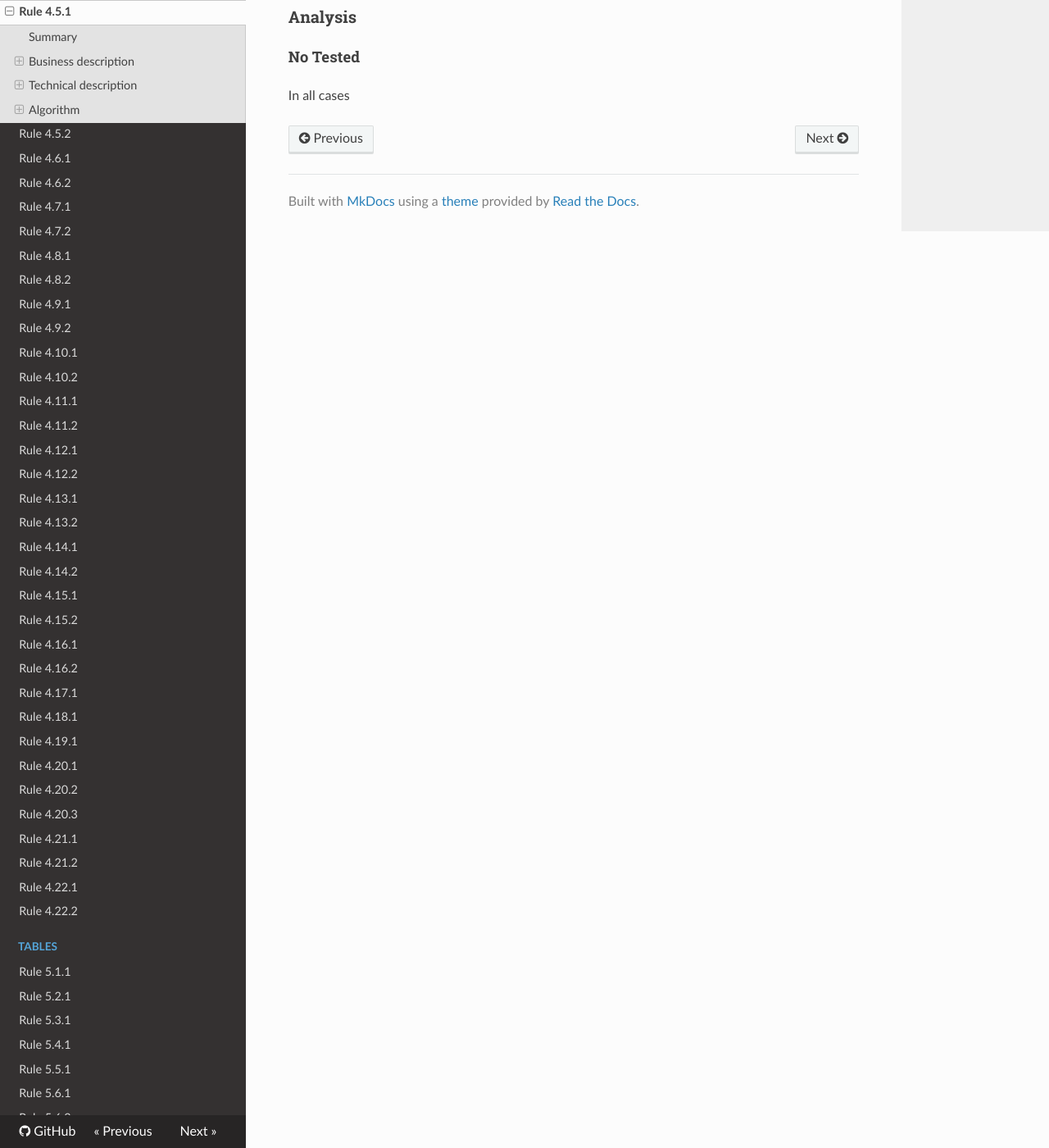
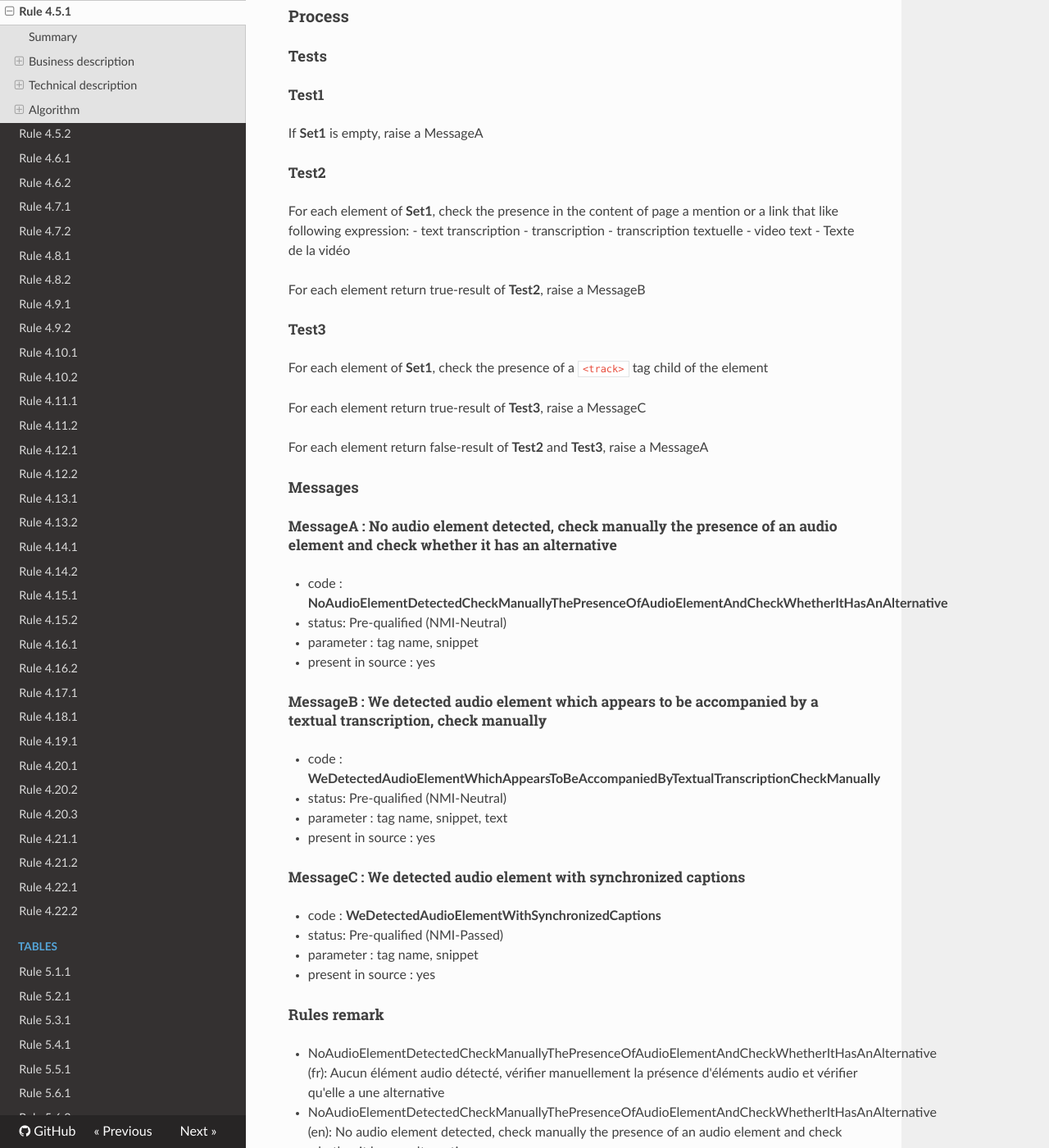
Before and after one commit to Tanaguru/RGAA3-2016, an MkDocs documentation site: the page built from docs/Rule-4-5-1.md, in a window 1280 px wide and 1400 px high, scrolled down 1284 px. Shown: the whole window at 82% size. Built offline with MkDocs 1.6.1, drawn with Linux system fonts in a browser that asks for light colours; nearby versions of some CDN libraries; old or Windows-style settings are respelled for this version of MkDocs; some of the changed text lies outside the part shown.

Commit message:
Update tests 4.5.1

```diff
--- a/docs/Rule-4-5-1.md
+++ b/docs/Rule-4-5-1.md
@@ -42,10 +40,73 @@ Chaque <a href="http://references.modernisation.gouv.fr/referentiel-technique-0#
 
 ### Selection
 
+#### Set1
+
+All the elements `<audio>` tags (css selector : `audio`);
+
 ### Process
+
+#### Tests
+
+##### Test1
+
+If **Set1** is empty, raise a MessageA
+
+##### Test2
+
+For each element of **Set1**, check the presence in the content of page a mention or a link that like following expression:
+ - text transcription
+ - transcription
+ - transcription textuelle
+ - video text
+ - Texte de la vidéo
+
+For each element return true-result of **Test2**, raise a MessageB
+
+##### Test3
+
+For each element of **Set1**, check the presence of a `<track>` tag child of the element
+
+For each element return true-result of **Test3**, raise a MessageC
+
+For each element return false-result of **Test2** and **Test3**, raise a MessageA
+
+#### Messages
+
+##### MessageA : No audio element detected, check manually the presence of an audio element and check whether it has an alternative
+
+-    code : **NoAudioElementDetectedCheckManuallyThePresenceOfAudioElementAndCheckWhetherItHasAnAlternative**
+-    status: Pre-qualified (NMI-Neutral)
+-    parameter : tag name, snippet
+-    present in source : yes
+
+##### MessageB : We detected audio element which appears to be accompanied by a textual transcription, check manually
+
+-    code : **WeDetectedAudioElementWhichAppearsToBeAccompaniedByTextualTranscriptionCheckManually**
+-    status: Pre-qualified (NMI-Neutral)
+-    parameter : tag name, snippet, text
+-    present in source : yes
+
+##### MessageC : We detected audio element with synchronized captions
+
+-    code : **WeDetectedAudioElementWithSynchronizedCaptions**
+-    status: Pre-qualified (NMI-Passed)
+-    parameter : tag name, snippet
+-    present in source : yes
+
+#### Rules remark
+
+ * NoAudioElementDetectedCheckManuallyThePresenceOfAudioElementAndCheckWhetherItHasAnAlternative (fr): Aucun &eacute;l&eacute;ment audio d&eacute;tect&eacute;, v&eacute;rifier manuellement la pr&eacute;sence d'&eacute;l&eacute;ments audio et v&eacute;rifier qu'elle a une alternative
+ * NoAudioElementDetectedCheckManuallyThePresenceOfAudioElementAndCheckWhetherItHasAnAlternative (en): No audio element detected, check manually the presence of an audio element and check whether it has an alternative
+
+ * WeDetectedAudioElementWhichAppearsToBeAccompaniedByTextualTranscriptionCheckManually (fr): Nous d&eacute;tectons des &eacute;l&eacute;ments audio qui semble &ecirc;tre accompagn&eacute; d'une transcription textuelle, v&eacute;rifier manuellement
+ * WeDetectedAudioElementWhichAppearsToBeAccompaniedByTextualTranscriptionCheckManually (en): We detected audio element which appears to be accompanied by a textual transcription, check manually
+
+ * WeDetectedAudioElementWithSynchronizedCaptions (fr): Nous d&eacute;tectons des &eacute;l&eacute;ments audio avec des sous-titres
+ * WeDetectedAudioElementWithSynchronizedCaptions (en): We detected audio element, check manually that possible to show synchronized captions
 
 ### Analysis
 
-#### No Tested
+#### Pre-qualified
 
 In all cases
```
Also changed, not shown: other parts of docs/Rule-4-5-1.md (+2 -4 lines), 3 other files.
